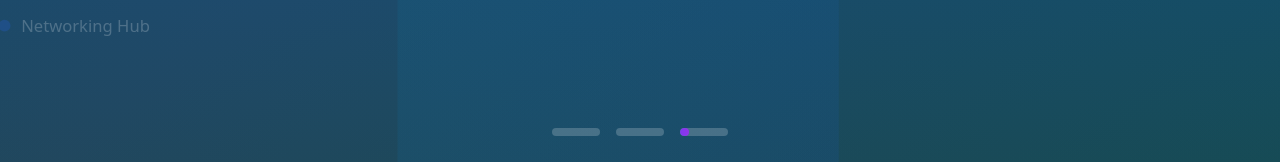
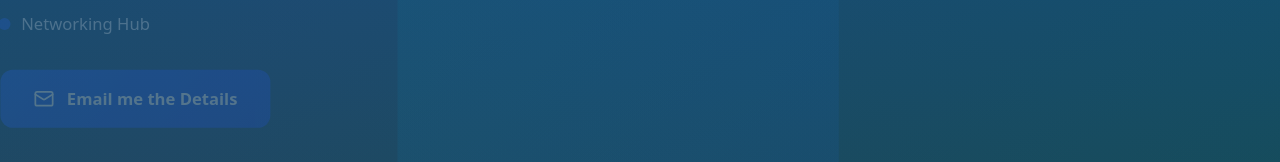
Before and after one commit to Solez-ai/Frint-end-battle-2, a React (Vite) app: page / in a window 1280 px wide. Shown: the part 3015-3177 px from the top of the page. Built offline with nearby package versions, Linux system fonts and the light colour scheme; the HTML template or start-up script is replaced by a standard one.

Commit message:
Add Email me the Details button after the features section
cgen-dd053be052b043ff85b1393d4aa4dda0

```diff
--- a/src/components/ui/events-section.tsx
+++ b/src/components/ui/events-section.tsx
@@ -466,6 +466,60 @@ const EventsSection = () => {
                   </motion.div>
                 ))}
               </motion.div>
+
+              {/* Email Button */}
+              <motion.div
+                initial={{ opacity: 0, y: 20 }}
+                animate={{ opacity: 1, y: 0 }}
+                transition={{ duration: 0.6, delay: 1.7 }}
+              >
+                <motion.button
+                  onClick={handleEmailModalOpen}
+                  className="group relative overflow-hidden rounded-xl px-8 py-4 font-semibold text-white transition-all duration-300"
+                  style={{
+                    background: `linear-gradient(135deg, ${currentEventData.primaryColor}, ${currentEventData.secondaryColor})`,
+                  }}
+                  whileHover={{
+                    scale: 1.05,
+                    boxShadow: `0 20px 40px ${currentEventData.primaryColor}40`,
+                  }}
+                  whileTap={{ scale: 0.98 }}
+                  animate={{
+                    background: [
+                      `linear-gradient(135deg, ${currentEventData.primaryColor}, ${currentEventData.secondaryColor})`,
+                      `linear-gradient(135deg, ${currentEventData.secondaryColor}, ${currentEventData.primaryColor})`,
+                      `linear-gradient(135deg, ${currentEventData.primaryColor}, ${currentEventData.secondaryColor})`,
+                    ],
+                  }}
+                  transition={{
+                    background: { duration: 3, repeat: Infinity },
+                  }}
+                >
+                  <motion.div
+                    className="flex items-center gap-3"
+                    whileHover={{ x: 5 }}
+                  >
+                    <Mail className="w-5 h-5" />
+                    <span>Email me the Details</span>
+                  </motion.div>
+
+                  {/* Animated background gradient */}
+                  <motion.div
+                    className="absolute inset-0 opacity-0 group-hover:opacity-100 transition-opacity duration-300"
+                    style={{
+                      background: `linear-gradient(45deg, transparent, ${currentEventData.primaryColor}30, transparent)`,
+                    }}
+                    animate={{
+                      x: ["-100%", "100%"],
+                    }}
+                    transition={{
+                      duration: 1.5,
+                      repeat: Infinity,
+                      repeatDelay: 2,
+                    }}
+                  />
+                </motion.button>
+              </motion.div>
             </motion.div>
 
             {/* Image Side */}
```
